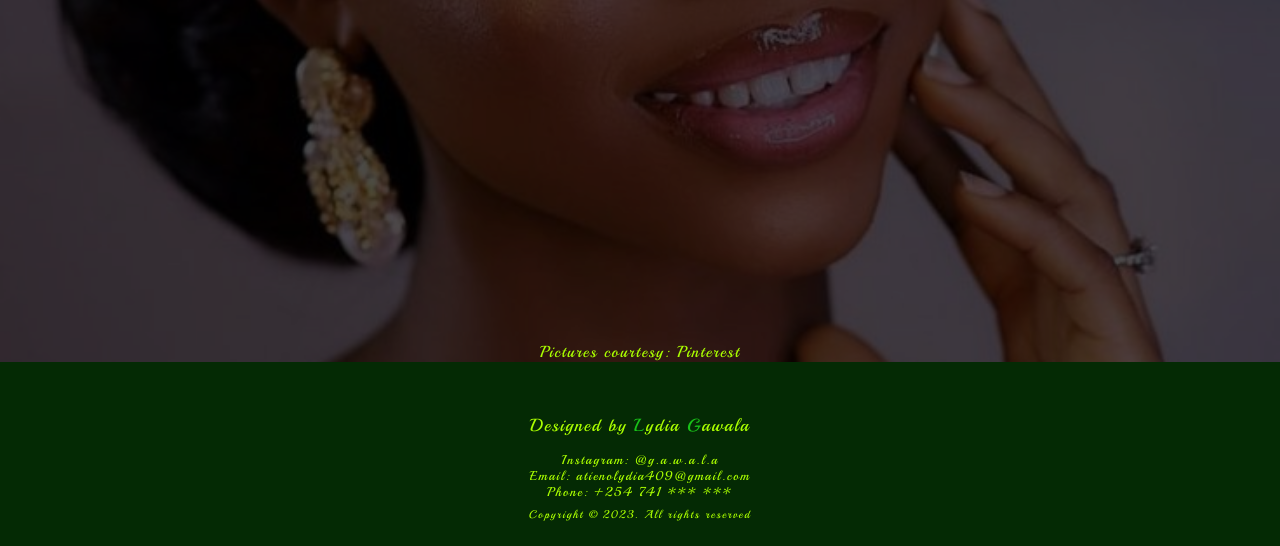
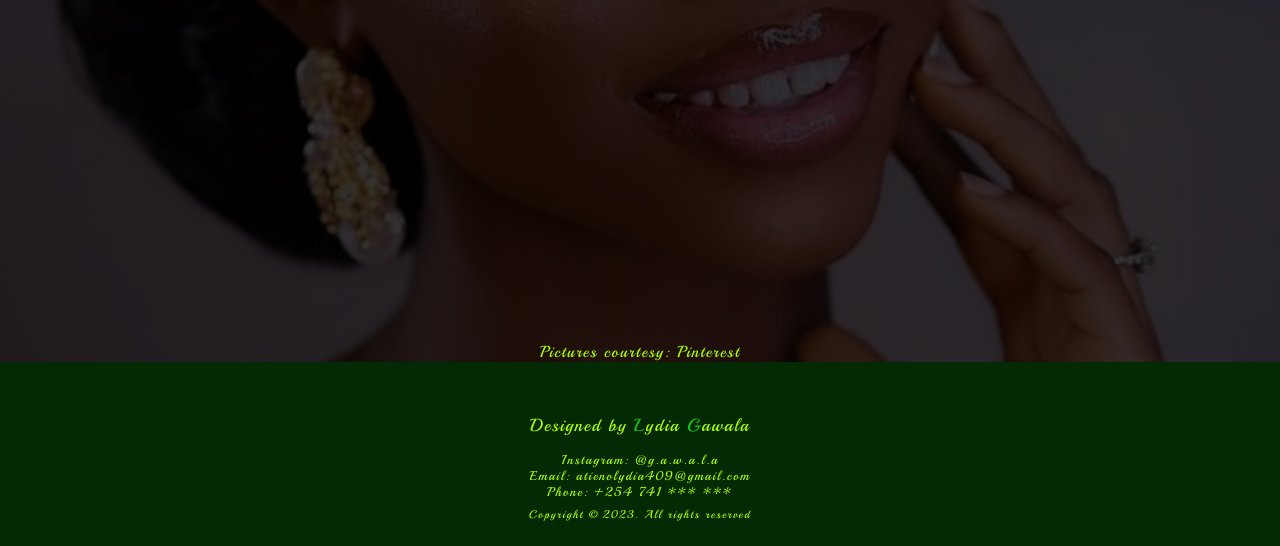
Before and after one commit to lydia-atieno/Weddings, a plain HTML site: page index.html in a window 1280 px wide. Shown: the part 438-984 px from the top of the page. Drawn offline with Linux system fonts and the light colour scheme.

Commit message:
Update style.css

```diff
--- a/style.css
+++ b/style.css
@@ -34,7 +34,7 @@ html{
     left: 0;
     position: absolute;
     background-color: black;
-    opacity: .7;
+    opacity: .8;
     z-index: -1;
 }
  #body h1{
```
